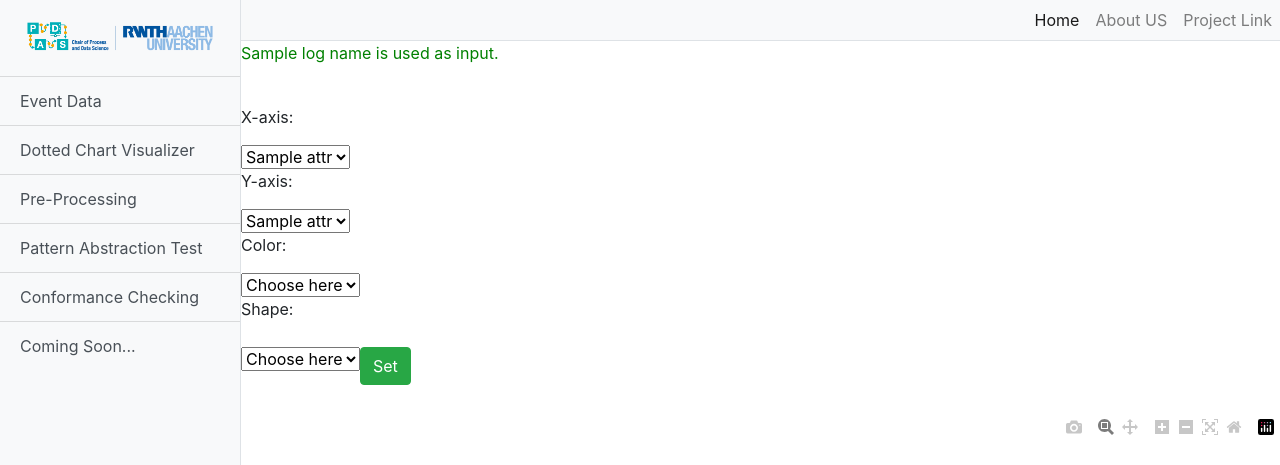
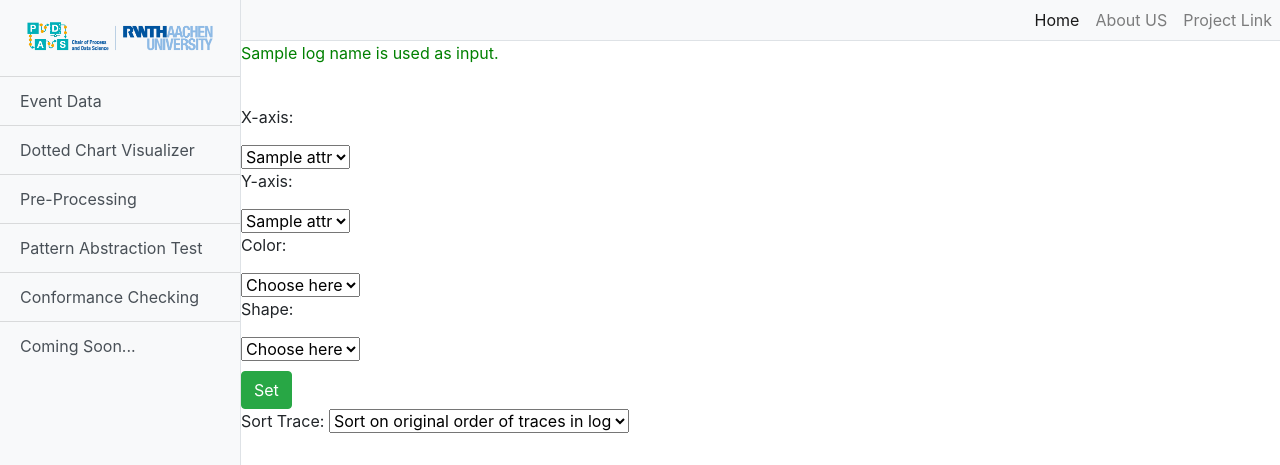
Before and after one commit to ari-zhu/dotted-chart-visualizer, a Django app: template UIFramework_pm4py-master/templates/dcv.html in a window 1280 px wide. Shown: the top 465 px of the page. Run offline with Django 3.2, Linux system fonts and the light colour scheme; the template is opened without the code that fills it: most values are stand-ins (such as "Sample title", 1, 10 or a date in 2020); parts of the project's set-up code (start-up, migrations or seed data) failed here and were passed over; some libraries are stand-ins or nearby versions.

Commit message:
added drop down for sort trace

```diff
--- a/UIFramework_pm4py-master/templates/dcv.html
+++ b/UIFramework_pm4py-master/templates/dcv.html
@@ -111,7 +111,37 @@
             {% endfor %}
           {% endif %}
 
+        </select>
+
+      <br>
         <input style="margin-top: 10px;" data-toggle="tooltip" data-placement="top" title="Set as the input" type = "submit" class="btn btn-success" value = "Set" name= "setButton" id ='setButton' />
+      <br>
+
+        <label for="trace_sort">Sort Trace:</label>
+        <select onchange="this.form.submit()" id="trace_sort" name="trace_sort">
+          {% if default_label_list %}
+            <option selected hidden>Sort on original order of traces in log</option>
+            {% for attr in case_level_attributes %}
+                <option value="{{attr}}"> Sort on {{attr}} of first event</option>
+                <option value="{{attr}}"> Sort on {{attr}} of last event</option>
+            {% endfor %}
+            {% for attr in log_level_attributes %}
+                <option value="{{attr}}"> Sort on {{attr}}</option>
+            {% endfor %}
+          {% else %}
+            {% if label_list.3 == "Choose here" %}
+                <option selected hidden>Choose here</option>
+            {% endif %}
+            {% for attr in attribute_list %}
+              {% if attr == label_list.3 %}
+                <option value="{{attr}}" selected>{{attr}}</option>
+              {% else %}
+                <option value="{{attr}}">{{attr}}</option>
+              {% endif %}
+            {% endfor %}
+          {% endif %}
+        </select>
+
 
     </form>
       </div>
```
